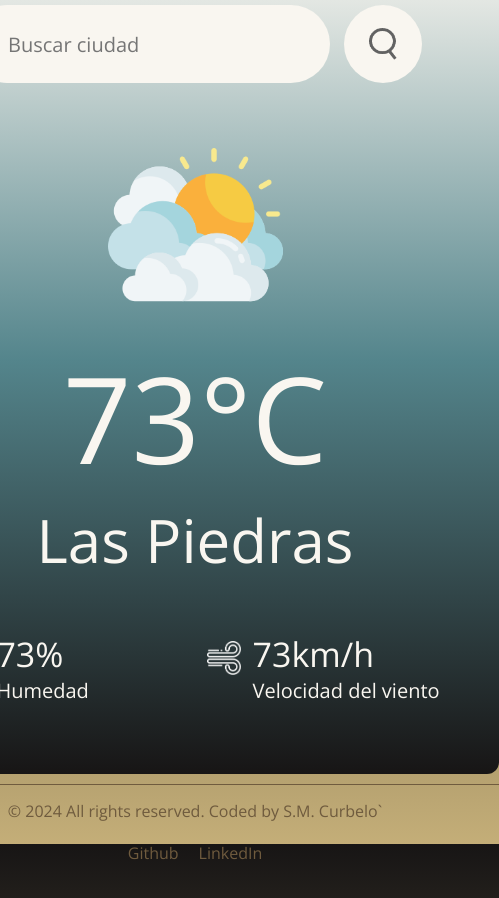
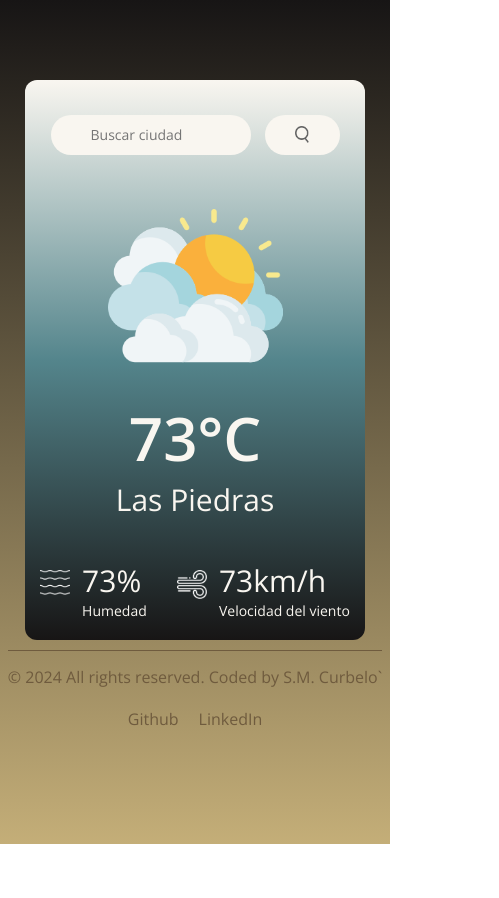
Before and after one commit to na7hk3r/weather-app, a React (Vite) app: page / in a window 390 px wide. Shown: the whole page, 499 px wide, since content can reach past the window. After the commit the page ends 844 px from the top, so only its background shows below. Built offline with nearby package versions, Linux system fonts and the light colour scheme.

Commit message:
Mejoras responsivas mobile

```diff
--- a/src/components/WeatherApp/WeatherApp.css
+++ b/src/components/WeatherApp/WeatherApp.css
@@ -48,7 +48,7 @@
     color: #F9F6F0;
     display: flex;
     font-size: 120px;
-    font-weight: 400;
+    font-weight: 600;
     justify-content: center;
 }
 .weather-location{
@@ -84,3 +84,50 @@
 .icon{
     margin-top: 10px;
 }
+
+/* --------- Media Query ---------- */
+
+@media (max-width: 600px){
+    .container{
+        width: 340px;
+        height: auto;
+    }
+    .top-bar{
+        padding-top: 35px;
+    }
+    .top-bar input{
+        width: 200px;
+        height: auto;
+        font-size: 14px;
+    }
+    .search-icon{
+        width: 75px;
+        height: 40px;
+    }
+    .search-icon img{
+        width: 14px;
+    }
+    .weather-image{
+        margin-top: 18px;
+    }
+    .weather-temp{
+        font-size: 60px;
+        font-weight: 600;
+    }
+    .weather-location{
+        font-size: 30px;
+    }
+    .data-container{
+        margin-top: 40px;
+    }
+    .data-container img{
+        width: 30px;
+    }
+    .data{
+        font-size: 30px;
+    }
+    .text{
+        font-size: 14px;
+        padding-bottom: 20px;
+    }
+}
```
